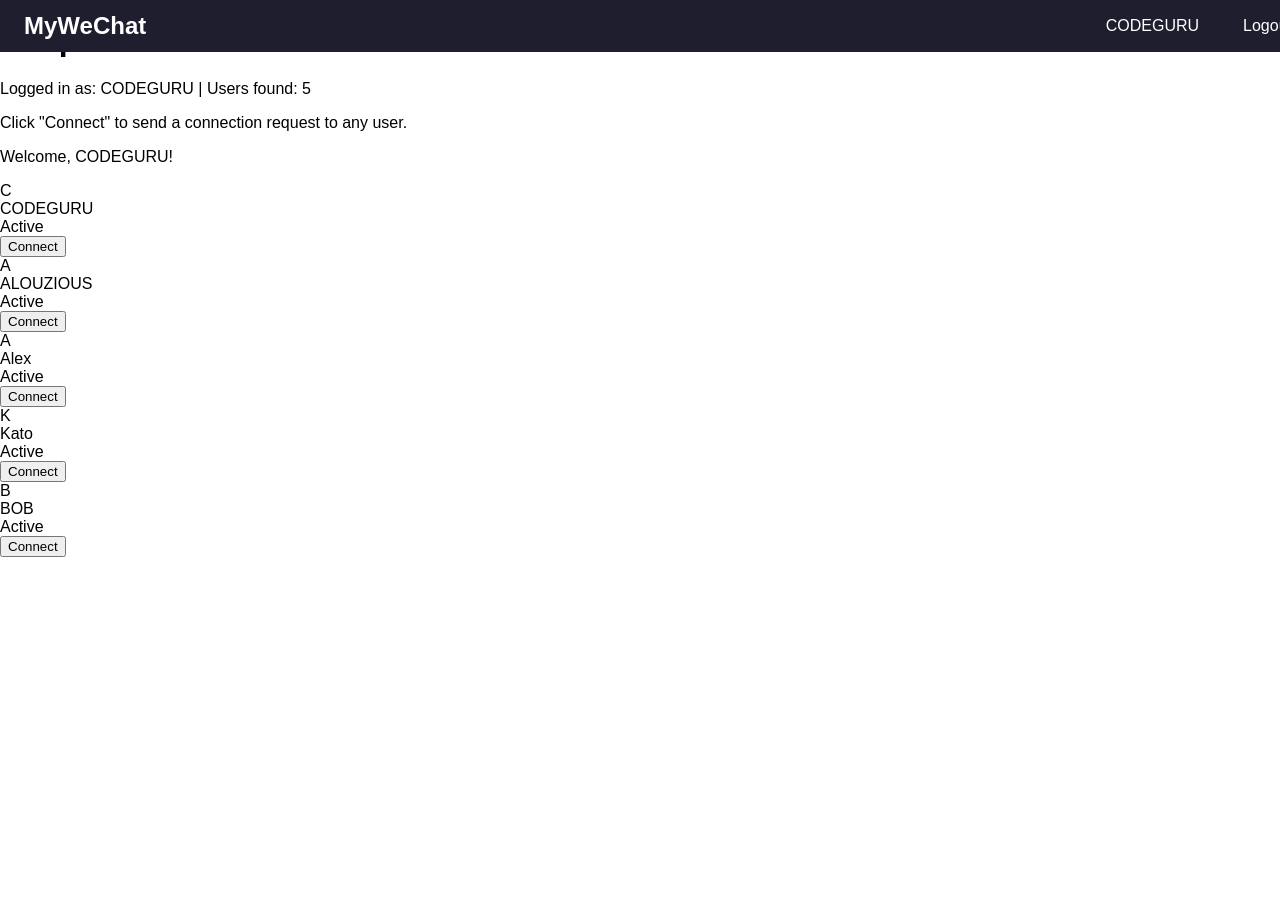
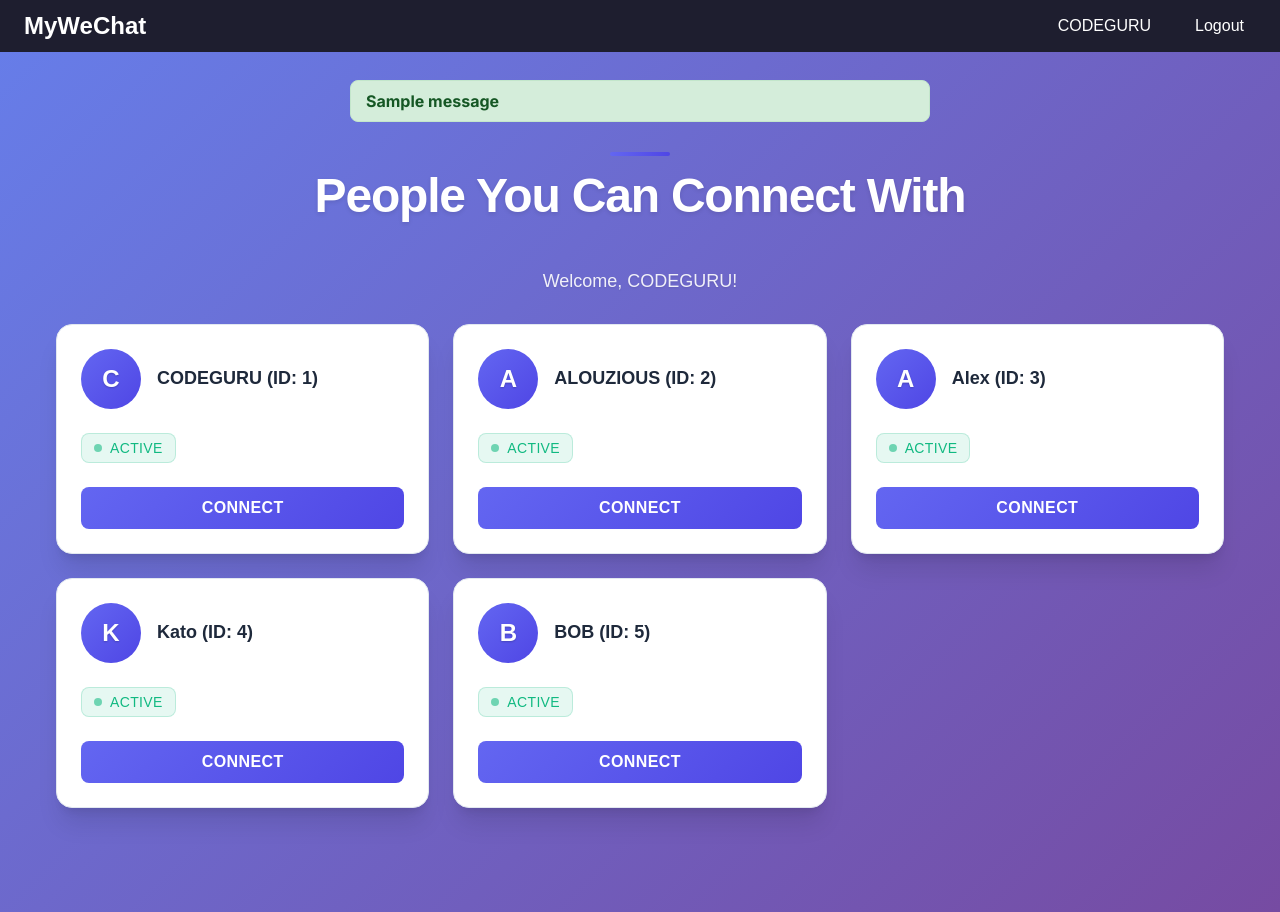
Before and after one commit to Alouzious/ChatAPP, a Django app: template chat/templates/chat/registered.html in a window 1280 px wide. Before the commit the page ends 557 px from the top, so only its background shows below. Run offline with Django 5.2, Linux system fonts and the light colour scheme; the template is opened without the code that fills it: values that come from a table or form of the project are taken from there, others are empty; a user stored in the database is signed in; data comes from the database, SQL or seed files in the repository; both versions use the stored data as it was after the commit; one stand-in notice (Sample message) is shown.

Commit message:
Updated friend connect button UI and JS functionality

```diff
--- a/WeChat/settings.py
+++ b/WeChat/settings.py
@@ -55,7 +55,7 @@ ROOT_URLCONF = 'WeChat.urls'
 TEMPLATES = [
     {
         'BACKEND': 'django.template.backends.django.DjangoTemplates',
-        'DIRS': [],
+        'DIRS': [BASE_DIR / 'chat' / 'templates'],
         'APP_DIRS': True,
         'OPTIONS': {
             'context_processors': [
--- /dev/null
+++ b/chat/static/chat/css/registered.css
@@ -0,0 +1,479 @@
+/* Modern CSS for Registered Users Page */
+
+/* Import Google Fonts */
+@import url('https://fonts.googleapis.com/css2?family=Inter:wght@300;400;500;600;700&display=swap');
+
+/* CSS Variables for consistent theming */
+:root {
+  --primary-color: #6366f1;
+  --primary-hover: #4f46e5;
+  --primary-light: #e0e7ff;
+  --secondary-color: #64748b;
+  --success-color: #10b981;
+  --warning-color: #f59e0b;
+  --danger-color: #ef4444;
+  --background-color: #f8fafc;
+  --surface-color: #ffffff;
+  --border-color: #e2e8f0;
+  --text-primary: #1e293b;
+  --text-secondary: #64748b;
+  --text-muted: #94a3b8;
+  --shadow-sm: 0 1px 2px 0 rgb(0 0 0 / 0.05);
+  --shadow-md: 0 4px 6px -1px rgb(0 0 0 / 0.1), 0 2px 4px -2px rgb(0 0 0 / 0.1);
+  --shadow-lg: 0 10px 15px -3px rgb(0 0 0 / 0.1), 0 4px 6px -4px rgb(0 0 0 / 0.1);
+  --shadow-xl: 0 20px 25px -5px rgb(0 0 0 / 0.1), 0 8px 10px -6px rgb(0 0 0 / 0.1);
+  --radius-sm: 0.375rem;
+  --radius-md: 0.5rem;
+  --radius-lg: 0.75rem;
+  --radius-xl: 1rem;
+}
+
+/* Global styles */
+* {
+  box-sizing: border-box;
+}
+
+body {
+  font-family: 'Inter', -apple-system, BlinkMacSystemFont, 'Segoe UI', Roboto, sans-serif;
+  background: linear-gradient(135deg, #667eea 0%, #764ba2 100%);
+  min-height: 100vh;
+  margin: 0;
+  padding: 0;
+}
+
+/* Main container */
+.registered_users {
+  max-width: 1200px;
+  margin: 0 auto;
+  padding: 2rem 1rem;
+  min-height: 100vh;
+}
+
+/* Header section */
+.registered_header {
+  text-align: center;
+  margin-bottom: 3rem;
+  position: relative;
+}
+
+.registered_header::before {
+  content: '';
+  position: absolute;
+  top: -1rem;
+  left: 50%;
+  transform: translateX(-50%);
+  width: 60px;
+  height: 4px;
+  background: linear-gradient(90deg, var(--primary-color), var(--primary-hover));
+  border-radius: 2px;
+}
+
+.registered_header h1 {
+  font-size: clamp(2rem, 4vw, 3rem);
+  font-weight: 700;
+  color: white;
+  margin: 1.5rem 0 0.5rem 0;
+  text-shadow: 0 2px 4px rgb(0 0 0 / 0.1);
+  letter-spacing: -0.025em;
+}
+
+/* Welcome message */
+.registered_users > p {
+  text-align: center;
+  font-size: 1.125rem;
+  color: rgba(255, 255, 255, 0.9);
+  margin-bottom: 2rem;
+  font-weight: 500;
+  text-shadow: 0 1px 2px rgb(0 0 0 / 0.1);
+}
+
+/* Users grid */
+.registered_list {
+  display: grid;
+  grid-template-columns: repeat(auto-fill, minmax(350px, 1fr));
+  gap: 1.5rem;
+  margin-top: 2rem;
+}
+
+/* Individual user card */
+.registered_user {
+  background: var(--surface-color);
+  border-radius: var(--radius-xl);
+  padding: 1.5rem;
+  box-shadow: var(--shadow-xl);
+  border: 1px solid var(--border-color);
+  transition: all 0.3s cubic-bezier(0.4, 0, 0.2, 1);
+  position: relative;
+  overflow: hidden;
+}
+
+.registered_user::before {
+  content: '';
+  position: absolute;
+  top: 0;
+  left: 0;
+  right: 0;
+  height: 4px;
+  background: linear-gradient(90deg, var(--primary-color), var(--primary-hover));
+  transform: scaleX(0);
+  transition: transform 0.3s ease;
+}
+
+.registered_user:hover {
+  transform: translateY(-4px);
+  box-shadow: 0 25px 50px -12px rgb(0 0 0 / 0.25);
+  border-color: var(--primary-light);
+}
+
+.registered_user:hover::before {
+  transform: scaleX(1);
+}
+
+/* User avatar section */
+.user_avatar {
+  display: flex;
+  align-items: center;
+  gap: 1rem;
+  margin-bottom: 1.5rem;
+}
+
+.default_avatar {
+  width: 60px;
+  height: 60px;
+  border-radius: 50%;
+  background: linear-gradient(135deg, var(--primary-color), var(--primary-hover));
+  display: flex;
+  align-items: center;
+  justify-content: center;
+  font-size: 1.5rem;
+  font-weight: 600;
+  color: white;
+  text-shadow: 0 1px 2px rgb(0 0 0 / 0.2);
+  position: relative;
+  overflow: hidden;
+}
+
+.default_avatar::before {
+  content: '';
+  position: absolute;
+  top: -50%;
+  left: -50%;
+  width: 200%;
+  height: 200%;
+  background: linear-gradient(45deg, transparent, rgba(255, 255, 255, 0.2), transparent);
+  transform: rotate(45deg);
+  transition: all 0.6s ease;
+  opacity: 0;
+}
+
+.registered_user:hover .default_avatar::before {
+  animation: shimmer 1.5s ease-in-out;
+}
+
+@keyframes shimmer {
+  0% {
+    transform: translateX(-100%) translateY(-100%) rotate(45deg);
+    opacity: 0;
+  }
+  50% {
+    opacity: 1;
+  }
+  100% {
+    transform: translateX(100%) translateY(100%) rotate(45deg);
+    opacity: 0;
+  }
+}
+
+.username {
+  font-size: 1.125rem;
+  font-weight: 600;
+  color: var(--text-primary);
+  line-height: 1.4;
+}
+
+/* User status */
+.user_status {
+  margin-bottom: 1.5rem;
+}
+
+.status {
+  display: inline-flex;
+  align-items: center;
+  gap: 0.5rem;
+  padding: 0.375rem 0.75rem;
+  border-radius: var(--radius-md);
+  font-size: 0.875rem;
+  font-weight: 500;
+  text-transform: uppercase;
+  letter-spacing: 0.025em;
+  position: relative;
+}
+
+.status::before {
+  content: '';
+  width: 8px;
+  height: 8px;
+  border-radius: 50%;
+  flex-shrink: 0;
+}
+
+.status.active {
+  background: rgba(16, 185, 129, 0.1);
+  color: var(--success-color);
+  border: 1px solid rgba(16, 185, 129, 0.2);
+}
+
+.status.active::before {
+  background: var(--success-color);
+  animation: pulse 2s infinite;
+}
+
+.status.inactive {
+  background: rgba(100, 116, 139, 0.1);
+  color: var(--secondary-color);
+  border: 1px solid rgba(100, 116, 139, 0.2);
+}
+
+.status.inactive::before {
+  background: var(--secondary-color);
+}
+
+@keyframes pulse {
+  0%, 100% {
+    opacity: 1;
+  }
+  50% {
+    opacity: 0.5;
+  }
+}
+
+/* Connect button */
+.user_connect {
+  margin-top: auto;
+}
+
+.connect_button {
+  width: 100%;
+  padding: 0.75rem 1.5rem;
+  background: linear-gradient(135deg, var(--primary-color), var(--primary-hover));
+  color: white;
+  border: none;
+  border-radius: var(--radius-md);
+  font-size: 1rem;
+  font-weight: 600;
+  font-family: inherit;
+  cursor: pointer;
+  transition: all 0.3s cubic-bezier(0.4, 0, 0.2, 1);
+  position: relative;
+  overflow: hidden;
+  text-transform: uppercase;
+  letter-spacing: 0.025em;
+}
+
+.connect_button::before {
+  content: '';
+  position: absolute;
+  top: 0;
+  left: -100%;
+  width: 100%;
+  height: 100%;
+  background: linear-gradient(90deg, transparent, rgba(255, 255, 255, 0.2), transparent);
+  transition: left 0.6s ease;
+}
+
+.connect_button:hover {
+  transform: translateY(-1px);
+  box-shadow: 0 10px 20px rgba(99, 102, 241, 0.3);
+  background: linear-gradient(135deg, var(--primary-hover), #3730a3);
+}
+
+.connect_button:hover::before {
+  left: 100%;
+}
+
+.connect_button:active {
+  transform: translateY(0);
+  box-shadow: 0 5px 10px rgba(99, 102, 241, 0.3);
+}
+
+.connect_button:focus {
+  outline: none;
+  /* ring: 2px solid var(--primary-color); */
+  /* ring-offset: 2px; */
+}
+
+/* Empty state */
+.registered_list p {
+  grid-column: 1 / -1;
+  text-align: center;
+  font-size: 1.125rem;
+  color: rgba(255, 255, 255, 0.8);
+  background: rgba(255, 255, 255, 0.1);
+  padding: 3rem 2rem;
+  border-radius: var(--radius-xl);
+  border: 1px solid rgba(255, 255, 255, 0.2);
+  backdrop-filter: blur(10px);
+}
+
+/* Responsive design */
+@media (max-width: 768px) {
+  .registered_users {
+    padding: 1.5rem 0.75rem;
+  }
+
+  .registered_list {
+    grid-template-columns: 1fr;
+    gap: 1rem;
+  }
+
+  .registered_user {
+    padding: 1.25rem;
+  }
+
+  .user_avatar {
+    gap: 0.75rem;
+  }
+
+  .default_avatar {
+    width: 50px;
+    height: 50px;
+    font-size: 1.25rem;
+  }
+
+  .username {
+    font-size: 1rem;
+  }
+}
+
+@media (max-width: 480px) {
+  .registered_users {
+    padding: 1rem 0.5rem;
+  }
+
+  .registered_user {
+    padding: 1rem;
+  }
+
+  .user_avatar {
+    flex-direction: column;
+    text-align: center;
+    gap: 0.5rem;
+  }
+
+  .default_avatar {
+    align-self: center;
+  }
+}
+
+/* Dark mode support */
+@media (prefers-color-scheme: dark) {
+  :root {
+    --background-color: #0f172a;
+    --surface-color: #1e293b;
+    --border-color: #334155;
+    --text-primary: #f1f5f9;
+    --text-secondary: #cbd5e1;
+    --text-muted: #94a3b8;
+  }
+
+  body {
+    background: linear-gradient(135deg, #1e293b 0%, #334155 100%);
+  }
+}
+
+/* Accessibility improvements */
+@media (prefers-reduced-motion: reduce) {
+  * {
+    animation-duration: 0.01ms !important;
+    animation-iteration-count: 1 !important;
+    transition-duration: 0.01ms !important;
+  }
+}
+
+/* Focus styles for keyboard navigation */
+.connect_button:focus-visible {
+  outline: 2px solid var(--primary-color);
+  outline-offset: 2px;
+}
+
+/* High contrast mode support */
+@media (prefers-contrast: high) {
+  .registered_user {
+    border: 2px solid var(--text-primary);
+  }
+
+  .status.active {
+    border: 2px solid var(--success-color);
+  }
+
+  .status.inactive {
+    border: 2px solid var(--secondary-color);
+  }
+}
+
+.messages {
+    position: relative;
+    top: 50px;
+    margin: 20px auto;
+    padding: 10px;
+    max-width: 600px;
+}
+
+.message {
+    padding: 10px 15px;
+    margin-bottom: 10px;
+    border-radius: 8px;
+    font-weight: bold;
+    font-family: "Inter", sans-serif;
+}
+
+.message.success {
+    background-color: #d4edda;
+    color: #155724;
+    border: 1px solid #c3e6cb;
+}
+
+.message.info {
+    background-color: #d1ecf1;
+    color: #0c5460;
+    border: 1px solid #bee5eb;
+}
+
+.message.warning {
+    background-color: #fff3cd;
+    color: #856404;
+    border: 1px solid #ffeeba;
+}
+
+.message.error {
+    background-color: #f8d7da;
+    color: #721c24;
+    border: 1px solid #f5c6cb;
+}
+
+
+/* Fade-in animation */
+.message.fade-in {
+    animation: fadeIn 0.5s forwards;
+}
+
+@keyframes fadeIn {
+    from { opacity: 0; transform: translateY(-10px); }
+    to { opacity: 1; transform: translateY(0); }
+}
+
+/* Fade-out animation */
+.message.fade-out {
+    animation: fadeOut 0.5s forwards;
+}
+
+@keyframes fadeOut {
+    from { opacity: 1; transform: translateY(0); }
+    to { opacity: 0; transform: translateY(-10px); }
+}
+
+.connect_button.disconnected {
+    background: #ccc;
+    color: #888;
+    cursor: not-allowed;
+}
--- a/chat/templates/chat/registered.html
+++ b/chat/templates/chat/registered.html
@@ -3,16 +3,26 @@
 
 {% block title %}Registered Users | MyWeChat{% endblock %}
 
+{% block styles %}
+<link rel="stylesheet" href="{% static 'chat/css/registered.css' %}">
+{% endblock styles %}
+
 
 
 {% block content %}
+
+{% if messages %}
+<div class="messages">
+    {% for message in messages %}
+        <div class="message {{ message.tags }}">{{ message }}</div>
+    {% endfor %}
+</div>
+{% endif %}
+
 <div class="registered_users" id="registered">
     <div class="registered_header">
         <h1>People You Can Connect With</h1>
     </div>
-    <p>Logged in as: {{ request.user.username }} | Users found: {{ users|length }}</p>
-    <p>Click "Connect" to send a connection request to any user.</p>
-
     {% if request.user.is_authenticated %}
         <p>Welcome, {{ request.user.username }}!</p>
     {% else %}
@@ -24,7 +34,7 @@
                 <div class="user_avatar">
                     <!-- Show first letter of username in uppercase -->
                     <div class="default_avatar">{{ user.username|slice:":1"|upper }}</div>
-                    <div class="username">{{ user.username }}</div>
+                    <div class="username">{{ user.username }} (ID: {{ user.id }})</div>
                 </div>
                 <div class="user_status">
                     {% if user.is_active %}
@@ -34,9 +44,9 @@
                     {% endif %}
                 </div>
                 <div class="user_connect">
-                    <form action="{% url 'send_request' user.id %}" method="post">
+                    <form action="{% url 'chat:send_request' user.id %}" method="post" class="connect-form">
                         {% csrf_token %}
-                        <button type="submit" class="connect_button" onclick="return confirm('Are you sure you want to connect with this user?');">
+                        <button type="submit" class="connect_button">
                             Connect
                         </button>
                     </form>
@@ -48,3 +58,6 @@
     </div>
 </div>
 {% endblock %}
+{% block scripts %}
+  <script src="{% static 'chat/js/registered.js' %}"></script>
+{% endblock  %}
--- a/chat/urls.py
+++ b/chat/urls.py
@@ -9,6 +9,7 @@ urlpatterns = [
     path('profile/', views.profile, name='profile'),
     path('logout/', views.logout, name='logout'),
     path('registered_users/', views.registered_users, name='registered_users'),
+    path('send-request/<int:user_id>/', views.send_request, name='send_request'),
 
 
 ]
```
Also changed, not shown: chat/admin.py (+12 -0 lines), chat/models.py (+10 -0 lines), chat/static/chat/js/registered.js (added, +44 -0 lines), chat/views.py (+42 -2 lines), chat/migrations/0003_initial.py (added), db.sqlite3.
